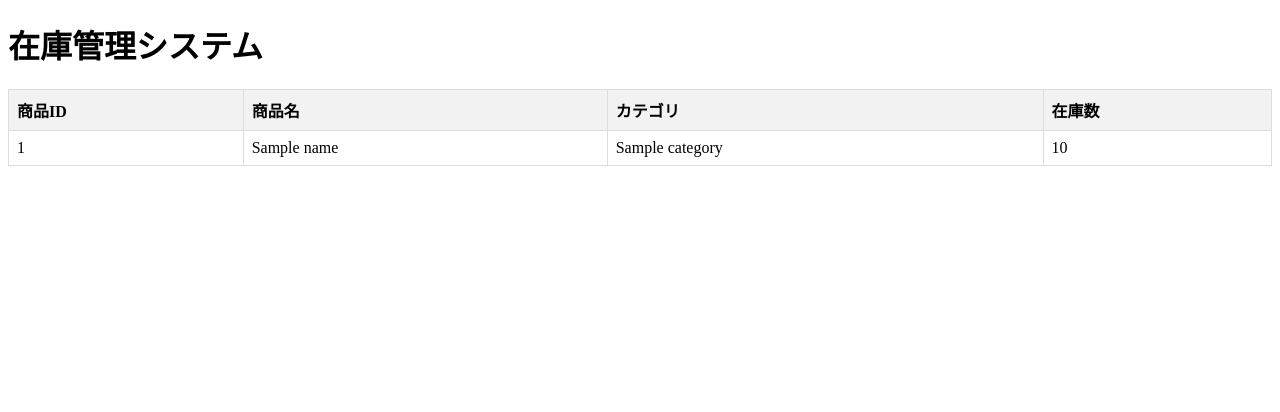
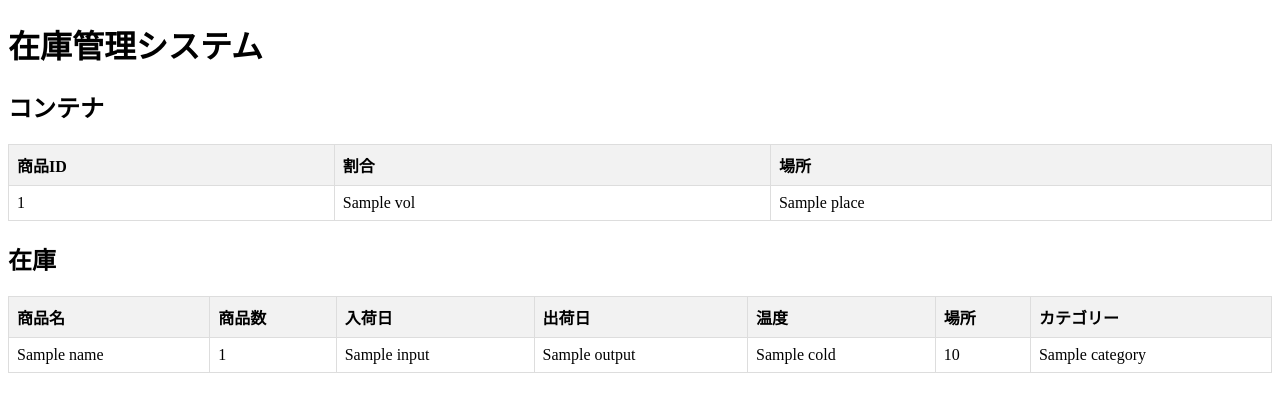
Before and after one commit to Yu-7777/kitHack, a Flask app: template templates/test.html in a window 1280 px wide. Shown: the top 412 px of the page. Run offline with Flask 3, Linux system fonts and the light colour scheme; the template is opened without the code that fills it: most values are stand-ins (such as "Sample title", 1, 10 or a date in 2020).

Commit message:
カラム名変更

```diff
--- a/templates/test.html
+++ b/templates/test.html
@@ -21,22 +21,48 @@
 </head>
 <body>
     <h1>在庫管理システム</h1>
+    <h2>コンテナ</h2>
     <table>
         <thead>
             <tr>
                 <th>商品ID</th>
-                <th>商品名</th>
-                <th>カテゴリ</th>
-                <th>在庫数</th>
+                <th>割合</th>
+                <th>場所</th>
             </tr>
         </thead>
         <tbody>
             {% for item in inventory %}
             <tr>
                 <td>{{ id }}</td>
+                <td>{{ vol }}</td>
+                <td>{{ place }}</td>
+            </tr>
+            {% endfor %}
+        </tbody>
+    </table>
+    <h2>在庫</h2>
+    <table>
+        <thead>
+            <tr>
+                <th>商品名</th>
+                <th>商品数</th>
+                <th>入荷日</th>
+                <th>出荷日</th>
+                <th>温度</th>
+                <th>場所</th>
+                <th>カテゴリー</th>
+            </tr>
+        </thead>
+        <tbody>
+            {% for item in inventory %}
+            <tr>
                 <td>{{ name }}</td>
+                <td>{{ num }}</td>
+                <td>{{ input }}</td>
+                <td>{{ output }}</td>
+                <td>{{ cold }}</td>
+                <td>{{ price }}</td>
                 <td>{{ category }}</td>
-                <td>{{ stock }}</td>
             </tr>
             {% endfor %}
         </tbody>
```
